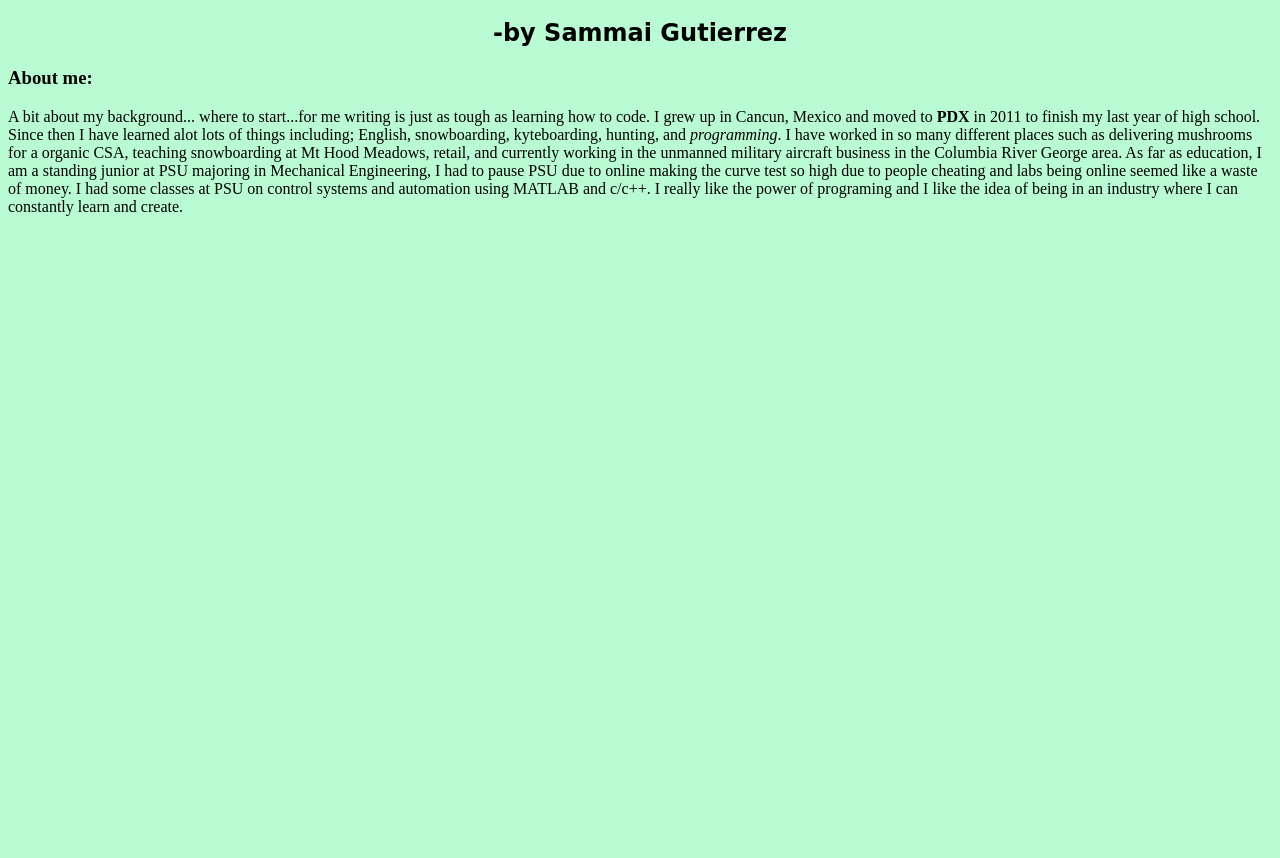
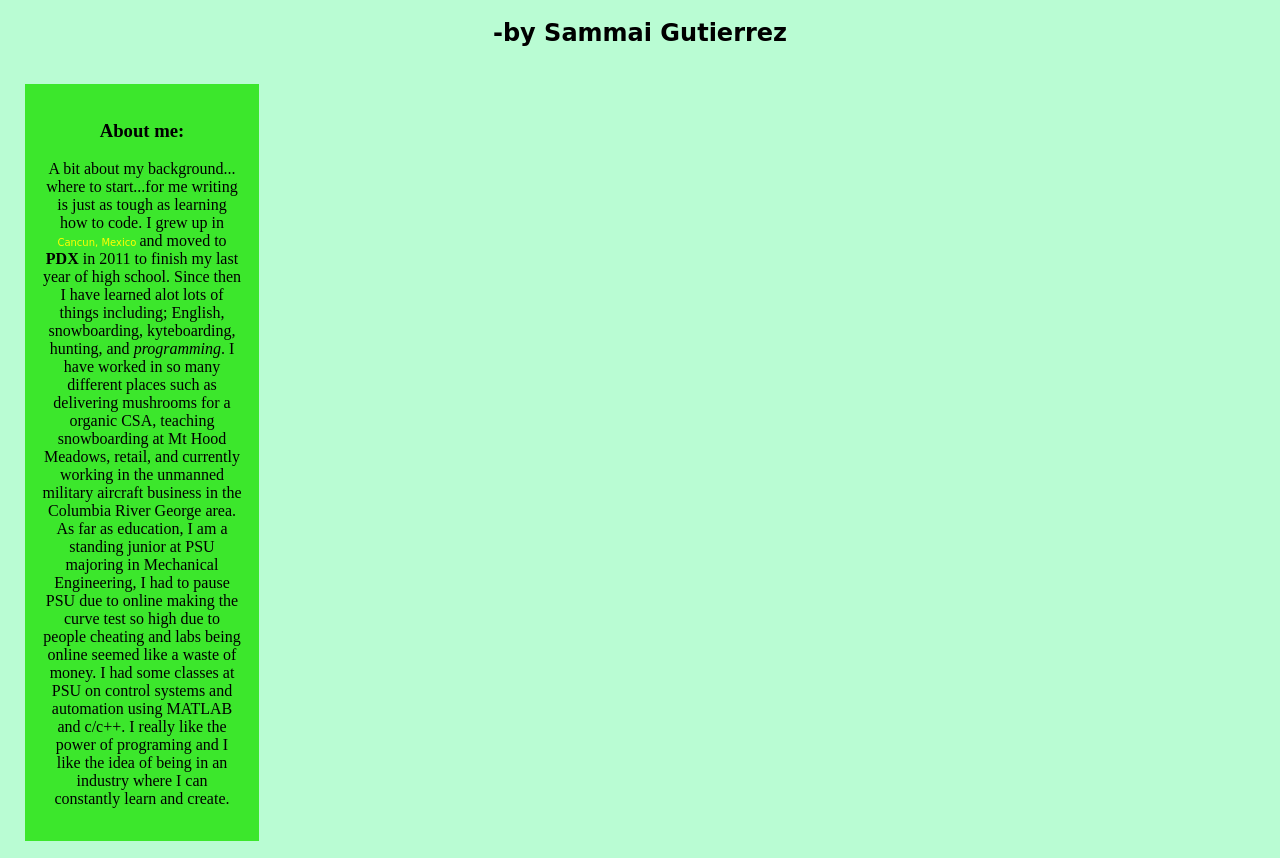
Before and after one commit to sammaicodes/First-Friday-Project, a plain HTML site: page index.html in a window 1280 px wide. Shown: the part 62-920 px from the top of the page. Before the commit the page ends 800 px from the top, so only its background shows below. Drawn offline with Linux system fonts and the light colour scheme.

Commit message:
It will add a box for the - about me- section to go into floating to the left with the box model elements.

```diff
--- a/css/styles.css
+++ b/css/styles.css
@@ -6,3 +6,21 @@ body {
   text-align: center;
   font-family: cursive;
 }
+
+.mayan{
+  color:yellow;
+  font-family: cursive;
+  font-size: 10px;
+}
+
+.box1{
+  width: 200px;
+  height: auto;
+  float: left;
+  background-color: rgb(60, 231, 44);
+  margin: 17px;
+  border: 17px;
+  padding: 17px;
+  content: 40px;
+  text-align: center;
+}
```
